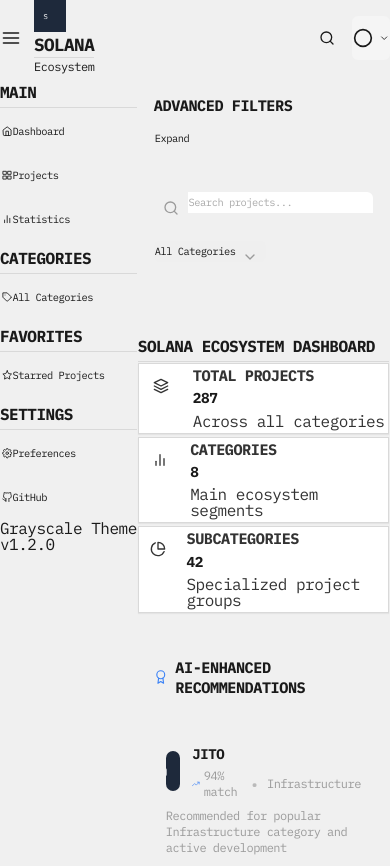
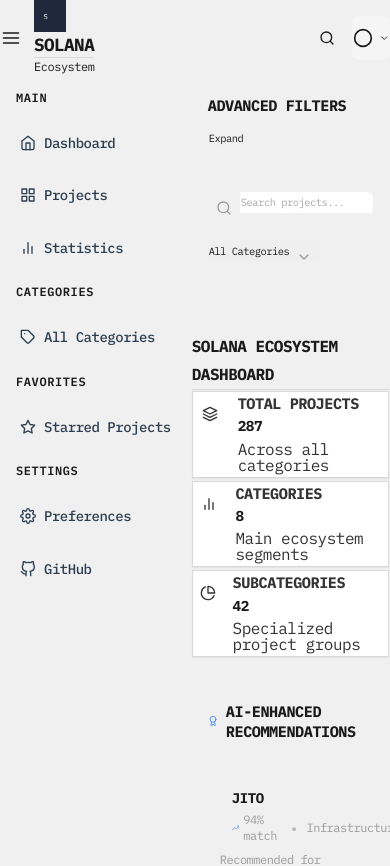
Before and after one commit to openSVM/landscape, a React (Vite) app: page / in a window 390 px wide. Shown: the top 866 px of the page. Built offline with nearby package versions, Linux system fonts and the light colour scheme.

Commit message:
Fix: Implement UI/UX improvements with micro animations and sidebar layout fixes

```diff
--- a/src/components/ProjectCard.tsx
+++ b/src/components/ProjectCard.tsx
@@ -1,48 +1,116 @@
 import React from 'react';
+import { Project } from '../types';
+import { useTheme } from '../contexts/ThemeContext';
 
 interface ProjectCardProps {
-  id: string;
-  name: string;
-  category: string;
-  logo: string;
-  onClick: (id: string) => void;
+  project: Project;
+  onClick: () => void;
 }
 
-const ProjectCard: React.FC<ProjectCardProps> = ({ id, name, category, logo, onClick }) => {
+const ProjectCard: React.FC<ProjectCardProps> = ({ project, onClick }) => {
+  const { theme } = useTheme();
+  const { name, category, logo } = project;
+
+  // Extract first letter of project name for placeholder
+  const firstLetter = name.charAt(0).toUpperCase();
+
   return (
     <div
-      className="corporate-project-card"
-      onClick={() => onClick(id)}
-      role="button"
-      tabIndex={0}
-      onKeyDown={(e) => {
-        if (e.key === 'Enter' || e.key === ' ') {
-          onClick(id);
-        }
+      className={`${theme === 'corporate' ? 'corporate-project-card' : 'project-card'}`}
+      onClick={onClick}
+      style={{
+        height: '40px',
+        minHeight: '40px',
+        maxHeight: '40px',
+        padding: '4px',
+        display: 'flex',
+        flexDirection: 'row',
+        alignItems: 'center',
+        justifyContent: 'flex-start',
+        transition: 'all 0.2s ease'
       }}
-      aria-label={`View details for ${name}`}
     >
-      <div className="corporate-project-logo-container">
+      <div
+        className={`${theme === 'corporate' ? 'corporate-project-logo-container' : 'project-logo-container'}`}
+        style={{
+          width: '28px',
+          height: '28px',
+          margin: '0 8px 0 0',
+          display: 'flex',
+          alignItems: 'center',
+          justifyContent: 'center',
+          flexShrink: 0
+        }}
+      >
         {logo ? (
           <img
             src={logo}
             alt={`${name} logo`}
-            className="corporate-project-logo"
-            onError={(e) => {
-              // Fallback to placeholder on image load error
-              (e.target as HTMLImageElement).src = '/logos/placeholder.svg';
+            className={`${theme === 'corporate' ? 'corporate-project-logo' : 'project-logo'}`}
+            style={{
+              maxWidth: '100%',
+              maxHeight: '100%'
             }}
           />
         ) : (
-          <div className="corporate-project-logo-placeholder">
-            {name.charAt(0).toUpperCase()}
+          <div
+            className={`${theme === 'corporate' ? 'corporate-project-logo-placeholder' : 'project-logo-placeholder'}`}
+            style={{
+              width: '28px',
+              height: '28px',
+              backgroundColor: theme === 'dark' ? '#334155' : '#3498db',
+              color: 'white',
+              display: 'flex',
+              alignItems: 'center',
+              justifyContent: 'center',
+              fontWeight: 600,
+              fontSize: '14px'
+            }}
+          >
+            {firstLetter}
           </div>
         )}
       </div>
-
-      <div className="corporate-project-text">
-        <h3 className="corporate-project-name">{name}</h3>
-        <div className="corporate-project-category">{category}</div>
+      <div
+        className={`${theme === 'corporate' ? 'corporate-project-text' : 'project-text'}`}
+        style={{
+          display: 'flex',
+          flexDirection: 'row',
+          alignItems: 'center',
+          overflow: 'hidden',
+          flex: 1
+        }}
+      >
+        <div
+          className={`${theme === 'corporate' ? 'corporate-project-name' : 'project-name'}`}
+          style={{
+            fontSize: '14px',
+            fontWeight: 600,
+            color: theme === 'dark' ? '#e2e8f0' : '#2c3e50',
+            margin: '0 8px 0 0',
+            lineHeight: 1.2,
+            whiteSpace: 'nowrap',
+            overflow: 'hidden',
+            textOverflow: 'ellipsis'
+          }}
+        >
+          {name}
+        </div>
+        <div
+          className={`${theme === 'corporate' ? 'corporate-project-category' : 'project-category'}`}
+          style={{
+            fontSize: '14px',
+            fontWeight: 500,
+            color: theme === 'dark' ? '#94a3b8' : '#7f8c8d',
+            margin: 0,
+            lineHeight: 1.2,
+            whiteSpace: 'nowrap',
+            overflow: 'hidden',
+            textOverflow: 'ellipsis'
+          }}
+        >
+          {category}
+        </div>
       </div>
     </div>
   );
--- a/src/components/Sidebar.tsx
+++ b/src/components/Sidebar.tsx
@@ -1,149 +1,117 @@
-import React, { useState } from 'react';
+import React from 'react';
+import { useTheme } from '../contexts/ThemeContext';
 import { FiHome, FiGrid, FiBarChart2, FiTag, FiStar, FiSettings, FiGithub } from 'react-icons/fi';
-import { useTheme } from '../contexts/ThemeContext';
-import PreferencesModal from './PreferencesModal';
-import { CategoryType } from '../types';
 
 interface SidebarProps {
-  isOpen: boolean;
-  setIsOpen: (isOpen: boolean) => void;
-  activeView: string;
-  setActiveView: (view: string) => void;
-  onClose: () => void;
-  categories?: CategoryType[];
+  activeSection: string;
+  onSectionChange: (section: string) => void;
 }
 
-const Sidebar: React.FC<SidebarProps> = ({
-  isOpen,
-  setIsOpen,
-  activeView,
-  setActiveView,
-  onClose
-}) => {
+const Sidebar: React.FC<SidebarProps> = ({ activeSection, onSectionChange }) => {
   const { theme } = useTheme();
-  const [showPreferences, setShowPreferences] = useState(false);
 
-  const handleViewChange = (view: string) => {
-    setActiveView(view);
-    if (window.innerWidth < 1024) {
-      setIsOpen(false);
-      onClose();
-    }
-  };
+  const sections = [
+    { id: 'main', label: 'MAIN', items: [] },
+    { id: 'dashboard', label: 'Dashboard', icon: <FiHome size={16} /> },
+    { id: 'projects', label: 'Projects', icon: <FiGrid size={16} /> },
+    { id: 'statistics', label: 'Statistics', icon: <FiBarChart2 size={16} /> },
+    { id: 'categories', label: 'CATEGORIES', items: [] },
+    { id: 'all-categories', label: 'All Categories', icon: <FiTag size={16} /> },
+    { id: 'favorites', label: 'FAVORITES', items: [] },
+    { id: 'starred-projects', label: 'Starred Projects', icon: <FiStar size={16} /> },
+    { id: 'settings', label: 'SETTINGS', items: [] },
+    { id: 'preferences', label: 'Preferences', icon: <FiSettings size={16} /> },
+    { id: 'github', label: 'GitHub', icon: <FiGithub size={16} /> },
+  ];
 
-  const openGitHub = () => {
-    window.open('https://github.com/openSVM/landscape', '_blank', 'noopener,noreferrer');
-  };
+  const isHeader = (section: any) => section.items !== undefined;
+  const isActive = (id: string) => activeSection === id;
 
   return (
-    <>
-      <div className={`corporate-sidebar ${isOpen ? 'open' : ''}`}>
-        <div className="corporate-sidebar-content">
-          <div className="corporate-sidebar-section">
-            <h2 className="corporate-sidebar-title">MAIN</h2>
-            <nav className="corporate-sidebar-nav">
-              <button
-                id="sidebar-dashboard-link"
-                className={`corporate-sidebar-item ${activeView === 'dashboard' ? 'active' : ''}`}
-                onClick={() => handleViewChange('dashboard')}
+    <div
+      className={`${theme === 'corporate' ? 'corporate-sidebar' : 'sidebar'}`}
+      style={{
+        padding: '8px',
+        display: 'flex',
+        flexDirection: 'column',
+        gap: '8px'
+      }}
+    >
+      {sections.map((section) => {
+        if (isHeader(section)) {
+          return (
+            <div
+              key={section.id}
+              className={`${theme === 'corporate' ? 'corporate-sidebar-section' : 'sidebar-section'}`}
+            >
+              <h3
+                className={`${theme === 'corporate' ? 'corporate-sidebar-title' : 'sidebar-title'}`}
+                style={{
+                  fontSize: '12px',
+                  fontWeight: 600,
+                  textTransform: 'uppercase',
+                  letterSpacing: '0.05em',
+                  margin: '8px 0',
+                  padding: '0 8px'
+                }}
               >
-                <FiHome className="corporate-sidebar-icon" />
-                <span>Dashboard</span>
-              </button>
-
-              <button
-                id="sidebar-projects-link"
-                className={`corporate-sidebar-item ${activeView === 'projects' ? 'active' : ''}`}
-                onClick={() => handleViewChange('projects')}
+                {section.label}
+              </h3>
+            </div>
+          );
+        } else {
+          return (
+            <button
+              key={section.id}
+              className={`${theme === 'corporate' ? 'corporate-sidebar-item' : 'sidebar-item'} ${
+                isActive(section.id) ? 'active' : ''
+              }`}
+              onClick={() => onSectionChange(section.id)}
+              style={{
+                padding: '8px 12px',
+                borderRadius: '4px',
+                display: 'flex',
+                alignItems: 'center',
+                gap: '8px',
+                transition: 'all 0.2s ease',
+                backgroundColor: isActive(section.id)
+                  ? (theme === 'dark' ? '#334155' : '#3498db')
+                  : 'transparent',
+                color: isActive(section.id)
+                  ? (theme === 'dark' ? '#ffffff' : '#ffffff')
+                  : (theme === 'dark' ? '#e2e8f0' : '#2c3e50'),
+                border: 'none',
+                cursor: 'pointer',
+                textAlign: 'left',
+                width: '100%',
+                fontWeight: 500,
+                fontSize: '14px'
+              }}
+            >
+              <span
+                className={`${theme === 'corporate' ? 'corporate-sidebar-icon' : 'sidebar-icon'}`}
+                style={{
+                  width: '16px',
+                  height: '16px',
+                  flexShrink: 0
+                }}
               >
-                <FiGrid className="corporate-sidebar-icon" />
-                <span>Projects</span>
-              </button>
-
-              <button
-                id="sidebar-statistics-link"
-                className={`corporate-sidebar-item ${activeView === 'statistics' ? 'active' : ''}`}
-                onClick={() => handleViewChange('statistics')}
-              >
-                <FiBarChart2 className="corporate-sidebar-icon" />
-                <span>Statistics</span>
-              </button>
-            </nav>
-          </div>
-
-          <div className="corporate-sidebar-section">
-            <h2 className="corporate-sidebar-title">CATEGORIES</h2>
-            <nav className="corporate-sidebar-nav">
-              <button
-                id="sidebar-categories-link"
-                className={`corporate-sidebar-item ${activeView === 'categories' ? 'active' : ''}`}
-                onClick={() => handleViewChange('categories')}
-              >
-                <FiTag className="corporate-sidebar-icon" />
-                <span>All Categories</span>
-              </button>
-            </nav>
-          </div>
-
-          <div className="corporate-sidebar-section">
-            <h2 className="corporate-sidebar-title">FAVORITES</h2>
-            <nav className="corporate-sidebar-nav">
-              <button
-                id="sidebar-starred-link"
-                className={`corporate-sidebar-item ${activeView === 'starred' ? 'active' : ''}`}
-                onClick={() => handleViewChange('starred')}
-              >
-                <FiStar className="corporate-sidebar-icon" />
-                <span>Starred Projects</span>
-              </button>
-            </nav>
-          </div>
-
-          <div className="corporate-sidebar-section">
-            <h2 className="corporate-sidebar-title">SETTINGS</h2>
-            <nav className="corporate-sidebar-nav">
-              <button
-                className="corporate-sidebar-item"
-                onClick={() => setShowPreferences(true)}
-              >
-                <FiSettings className="corporate-sidebar-icon" />
-                <span>Preferences</span>
-              </button>
-
-              <button
-                className="corporate-sidebar-item"
-                onClick={openGitHub}
-              >
-                <FiGithub className="corporate-sidebar-icon" />
-                <span>GitHub</span>
-              </button>
-            </nav>
-          </div>
+                {section.icon}
+              </span>
+              {section.label}
+            </button>
+          );
+        }
+      })}
+      <div className="sidebar-footer" style={{ marginTop: 'auto', padding: '8px' }}>
+        <div className="theme-indicator" style={{ fontSize: '14px', opacity: 0.7 }}>
+          Grayscale Theme
         </div>
-
-        <div className="corporate-sidebar-footer">
-          <div className="corporate-sidebar-theme-indicator">
-            <div className={`corporate-theme-dot ${theme}`}></div>
-            <span className="corporate-theme-name">{theme.charAt(0).toUpperCase() + theme.slice(1)} Theme</span>
-          </div>
-          <div className="corporate-sidebar-version">v1.2.0</div>
+        <div className="version" style={{ fontSize: '12px', opacity: 0.5 }}>
+          v1.2.0
         </div>
       </div>
-
-      {isOpen && (
-        <div
-          className="corporate-sidebar-overlay"
-          onClick={() => {
-            setIsOpen(false);
-            onClose();
-          }}
-        ></div>
-      )}
-
-      {showPreferences && (
-        <PreferencesModal onClose={() => setShowPreferences(false)} />
-      )}
-    </>
+    </div>
   );
 };
 
--- a/src/enhanced-ui.css
+++ b/src/enhanced-ui.css
@@ -1,178 +1,105 @@
-/* Enhanced Card Styling */
-.enterprise-card {
-  border-radius: 0.5rem;
-  border: 1px solid var(--border);
-  background-color: var(--surface);
-  transition: all 0.2s ease-in-out;
-  overflow: hidden;
-  box-shadow: 0 2px 8px rgba(0, 0, 0, 0.05);
+/* Enhanced UI with micro animations */
+
+/* Card hover animations */
+.project-card, .corporate-project-card {
+  transition: all 0.2s ease;
 }
 
-.enterprise-card:hover {
+.project-card:hover, .corporate-project-card:hover {
   transform: translateY(-2px);
-  box-shadow: 0 4px 12px rgba(0, 0, 0, 0.08);
-  border-color: var(--accent-light);
+  box-shadow: 0 4px 6px rgba(0, 0, 0, 0.1);
+  border-color: #3498db;
 }
 
-.card-header {
-  border-bottom: 1px solid var(--border);
-  padding: 0.75rem 1rem;
+.project-card:active, .corporate-project-card:active {
+  transform: translateY(0);
+  box-shadow: 0 1px 2px rgba(0, 0, 0, 0.1);
 }
 
-.card-body {
-  padding: 1rem;
+/* Button animations */
+button, .btn, [class*="button"] {
+  transition: all 0.2s ease;
 }
 
-/* Interactive Elements */
-button,
-.btn,
-a.nav-link,
-.interactive-element {
-  position: relative;
-  transition: all 0.2s ease;
-  overflow: hidden;
+button:hover, .btn:hover, [class*="button"]:hover {
+  transform: translateY(-1px);
+  box-shadow: 0 2px 4px rgba(0, 0, 0, 0.1);
 }
 
-button:hover,
-.btn:hover,
-a.nav-link:hover,
-.interactive-element:hover {
-  transform: translateY(-1px);
+button:active, .btn:active, [class*="button"]:active {
+  transform: scale(0.98);
 }
 
-button:active,
-.btn:active,
-a.nav-link:active,
-.interactive-element:active {
-  transform: translateY(0);
+/* Sidebar item animations */
+.sidebar-item, [class*="sidebar-item"] {
+  transition: all 0.2s ease;
 }
 
-button:focus,
-.btn:focus,
-a.nav-link:focus,
-.interactive-element:focus {
-  outline: none;
-  box-shadow: 0 0 0 2px var(--accent-light);
+.sidebar-item:hover, [class*="sidebar-item"]:hover {
+  background-color: rgba(0, 0, 0, 0.05);
+  transform: translateX(2px);
 }
 
-/* Hover lift effect */
-.hover-lift {
-  transition: transform 0.2s ease, box-shadow 0.2s ease;
+.theme-dark .sidebar-item:hover, .theme-dark [class*="sidebar-item"]:hover {
+  background-color: rgba(255, 255, 255, 0.05);
 }
 
-.hover-lift:hover {
-  transform: translateY(-3px);
-  box-shadow: 0 6px 16px rgba(0, 0, 0, 0.1);
+/* Improved text sizes */
+.project-name, .corporate-project-name {
+  font-size: 14px !important;
+  font-weight: 600 !important;
+  line-height: 1.2 !important;
 }
 
-/* Statistics and metrics styling */
-.stat-icon {
-  display: flex;
-  align-items: center;
-  justify-content: center;
-  width: 2.5rem;
-  height: 2.5rem;
-  border-radius: 0.5rem;
-  margin-right: 0.75rem;
-  background-color: var(--accent-light);
-  color: var(--text-on-accent);
-  opacity: 0.9;
+.project-category, .corporate-project-category {
+  font-size: 14px !important;
+  font-weight: 500 !important;
+  line-height: 1.2 !important;
 }
 
-.stat-title {
-  font-size: 0.875rem;
-  font-weight: 500;
-  color: var(--primary-light);
-  margin-bottom: 0.25rem;
+/* Improved card dimensions */
+.project-card, .corporate-project-card {
+  height: 40px !important;
+  min-height: 40px !important;
+  max-height: 40px !important;
+  padding: 4px !important;
 }
 
-.stat-value {
-  font-size: 1.5rem;
-  font-weight: 600;
-  color: var(--primary);
-  line-height: 1.2;
+/* Improved logo dimensions */
+.project-logo-container, .corporate-project-logo-container {
+  width: 28px !important;
+  height: 28px !important;
+  margin: 0 8px 0 0 !important;
 }
 
-.stat-desc {
-  font-size: 0.75rem;
-  color: var(--primary-light);
-  margin-top: 0.25rem;
+/* Improved grid layout */
+.projects-grid {
+  display: grid !important;
+  grid-template-columns: repeat(auto-fill, minmax(120px, 1fr)) !important;
+  gap: 4px !important;
 }
 
-/* Progress bars */
-.progress-bar {
-  height: 0.5rem;
-  border-radius: 9999px;
-  overflow: hidden;
-  background-color: var(--surface-alt);
+/* Improved sidebar layout */
+.sidebar, [class*="sidebar"] {
+  padding: 8px !important;
+  display: flex !important;
+  flex-direction: column !important;
+  gap: 8px !important;
 }
 
-.progress-bar-fill {
-  height: 100%;
-  border-radius: 9999px;
-  background-color: var(--accent);
-  transition: width 0.5s ease;
+.sidebar-item, [class*="sidebar-item"] {
+  padding: 8px 12px !important;
+  border-radius: 4px !important;
+  display: flex !important;
+  align-items: center !important;
+  gap: 8px !important;
 }
 
-/* Mobile Responsiveness */
-@media (max-width: 768px) {
-  .enterprise-card {
-    padding: 0.75rem;
-  }
-
-  .stat-icon {
-    width: 2rem;
-    height: 2rem;
-  }
-
-  .stat-value {
-    font-size: 1.25rem;
-  }
-
-  .grid-cols-3 {
-    grid-template-columns: 1fr;
-  }
-
-  .card-header {
-    padding: 0.5rem 0.75rem;
-  }
-
-  .card-body {
-    padding: 0.75rem;
-  }
+.sidebar-title, [class*="sidebar-title"] {
+  font-size: 12px !important;
+  font-weight: 600 !important;
+  text-transform: uppercase !important;
+  letter-spacing: 0.05em !important;
+  margin: 8px 0 !important;
+  padding: 0 8px !important;
 }
-
-/* Touch-friendly targets for mobile */
-@media (max-width: 640px) {
-  button,
-  .btn,
-  a.nav-link,
-  .interactive-element {
-    min-height: 2.5rem;
-    padding: 0.5rem 0.75rem;
-  }
-
-  .filter-container select {
-    height: 2.5rem;
-    padding: 0 0.75rem;
-  }
-}
-
-/* Animation for state changes */
-.fade-in {
-  animation: fadeIn 0.3s ease-in;
-}
-
-@keyframes fadeIn {
-  from { opacity: 0; }
-  to { opacity: 1; }
-}
-
-.slide-in {
-  animation: slideIn 0.3s ease-out;
-}
-
-@keyframes slideIn {
-  from { transform: translateY(10px); opacity: 0; }
-  to { transform: translateY(0); opacity: 1; }
-}
```
